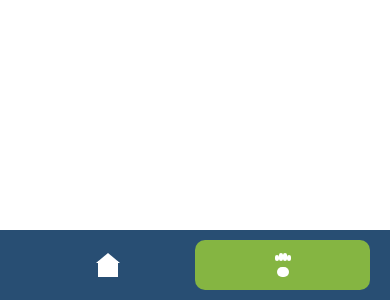
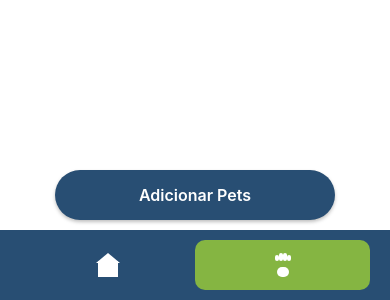
Before and after one commit to pedrohnurbano/PetLar, a React Native app in the folder PetLar/: screen /Adocao in a window 390 px wide. Shown: the part 544-844 px from the top of the page. Built offline with nearby package versions, Linux system fonts and the light colour scheme.

Commit message:
Adicionado campo de doações

```diff
--- a/PetLar/Screens/adocao.js
+++ b/PetLar/Screens/adocao.js
@@ -1,5 +1,5 @@
 import React from 'react';
-import { View, StyleSheet, TouchableOpacity } from 'react-native';
+import { View, StyleSheet, TouchableOpacity, Text } from 'react-native';
 
 const Adocao = ({ navigation }) => {
     return (
@@ -7,6 +7,16 @@ const Adocao = ({ navigation }) => {
             {/* Conteúdo da página de adoção aqui */}
             <View style={styles.content}>
                 {/* Seu conteúdo futuro vai aqui */}
+            </View>
+
+            {/* Botão Adicionar Pets */}
+            <View style={styles.buttonContainer}>
+                <TouchableOpacity
+                    style={styles.addPetButton}
+                    onPress={() => navigation.navigate('Gerenciamento')}
+                >
+                    <Text style={styles.addPetButtonText}>Adicionar Pets</Text>
+                </TouchableOpacity>
             </View>
 
             {/* Bottom Tab Navigation */}
@@ -33,6 +43,7 @@ const Adocao = ({ navigation }) => {
                     </View>
                 </TouchableOpacity>
             </View>
+
         </View>
     );
 };
@@ -44,7 +55,37 @@ const styles = StyleSheet.create({
     },
     content: {
         flex: 1,
-        paddingBottom: 70, // Espaço para o bottom tab
+        paddingBottom: 140, // Espaço para o botão e bottom tab
+    },
+    // Container do botão
+    buttonContainer: {
+        position: 'absolute',
+        bottom: 80, // 70px do bottom tab + 10px de margem
+        left: 20,
+        right: 20,
+        alignItems: 'center',
+    },
+    // Botão Adicionar Pets
+    addPetButton: {
+        width: 280,
+        height: 50,
+        backgroundColor: '#284E73',
+        justifyContent: 'center',
+        alignItems: 'center',
+        borderRadius: 25,
+        shadowColor: '#000',
+        shadowOffset: {
+            width: 0,
+            height: 2,
+        },
+        shadowOpacity: 0.25,
+        shadowRadius: 3.84,
+        elevation: 5,
+    },
+    addPetButtonText: {
+        color: '#fff',
+        fontSize: 16,
+        fontWeight: '600',
     },
     // Bottom Tab Styles
     bottomTab: {
--- a/PetLar/Screens/pagina_principal.js
+++ b/PetLar/Screens/pagina_principal.js
@@ -223,13 +223,24 @@ const Pagina_Principal = ({ navigation }) => {
                             )}
                         </View>
 
-                        <View style={styles.container_botoes}>
-                            <TouchableOpacity
-                                style={[styles.botao, { backgroundColor: '#284E73' }]}
-                                onPress={() => navigation.navigate('Gerenciamento')}
-                            >
-                                <Text style={styles.texto_botao}>Gerenciar Pets</Text>
-                            </TouchableOpacity>
+                        {/* Seção de Doação */}
+                        <View style={styles.container_doacao}>
+                            <View style={styles.card_doacao}>
+                                <View style={styles.doacao_header}>
+                                    <View style={styles.qrCodeContainer}>
+                                        <View style={styles.qrCode}>
+                                            <Text style={styles.qrCodeText}>QR</Text>
+                                        </View>
+                                    </View>
+                                    <View style={styles.doacao_texto}>
+                                        <Text style={styles.doacao_titulo}>DOAÇÂO VOLUNTÁRIA</Text>
+                                        <Text style={styles.doacao_subtitulo}>
+                                            Ajude nossos amiguinhos a encontrar um lar cheio de amor
+                                        </Text>
+                                        <Text style={styles.chave_doacao}>Chave pix para doação: 123.456.789-00</Text>
+                                    </View>
+                                </View>
+                            </View>
                         </View>
                     </View>
                 </View>
@@ -453,11 +464,67 @@ const styles = StyleSheet.create({
         fontWeight: 'bold',
     },
 
-    container_botoes: {
+    // Seção de Doação
+    container_doacao: {
         width: '100%',
-        alignItems: 'center',
         marginTop: 20,
     },
+    card_doacao: {
+        width: '100%',
+        backgroundColor: '#4A90E2',
+        borderRadius: 15,
+        padding: 15,
+        shadowColor: '#000',
+        shadowOffset: {
+            width: 0,
+            height: 2,
+        },
+        shadowOpacity: 0.25,
+        shadowRadius: 3.84,
+        elevation: 5,
+    },
+    doacao_header: {
+        flexDirection: 'row',
+        marginBottom: 12,
+    },
+    qrCodeContainer: {
+        marginRight: 12,
+    },
+    qrCode: {
+        width: 50,
+        height: 50,
+        backgroundColor: '#fff',
+        borderRadius: 5,
+        justifyContent: 'center',
+        alignItems: 'center',
+    },
+    qrCodeText: {
+        color: '#000',
+        fontSize: 12,
+        fontWeight: 'bold',
+    },
+    doacao_texto: {
+        flex: 1,
+        justifyContent: 'center',
+    },
+    doacao_titulo: {
+        color: '#fff',
+        fontSize: 16,
+        fontWeight: 'bold',
+        marginBottom: 4,
+    },
+    doacao_subtitulo: {
+        color: '#fff',
+        fontSize: 12,
+        lineHeight: 16,
+        marginBottom: 4,
+    },
+    chave_doacao: {
+        color: '#fff',
+        fontSize: 14,
+        fontWeight: '600',
+    },
+
     botao: {
         width: 280,
         height: 50,
@@ -479,6 +546,7 @@ const styles = StyleSheet.create({
         fontSize: 16,
         fontWeight: 'semibold',
     },
+
     // Bottom Tab Styles
     bottomTab: {
         position: 'absolute',
```
